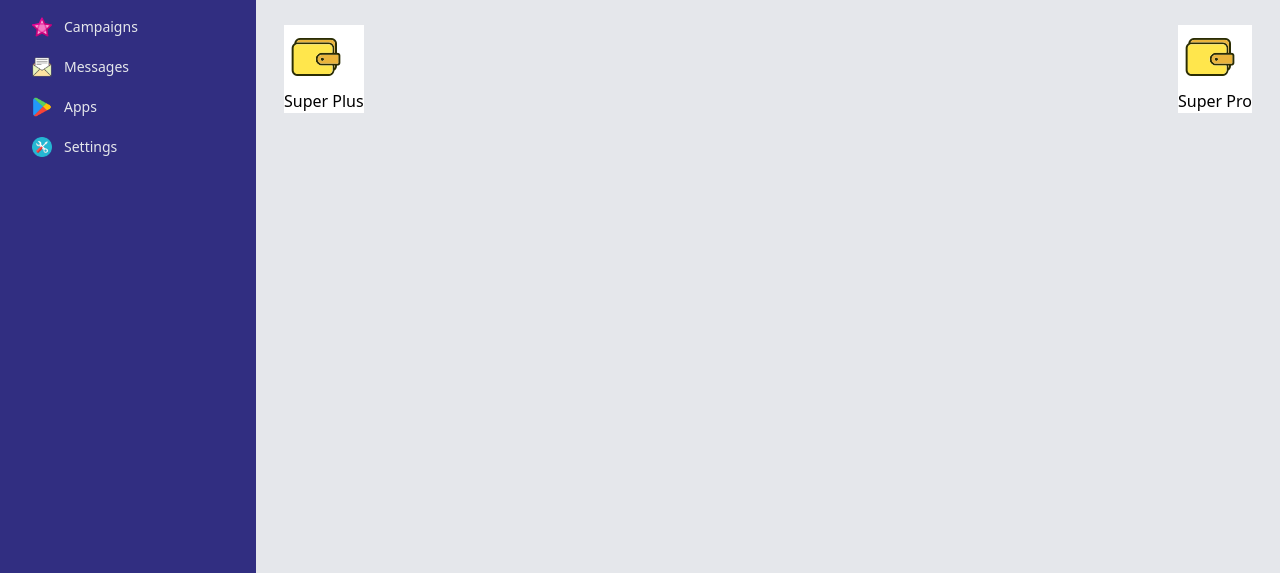
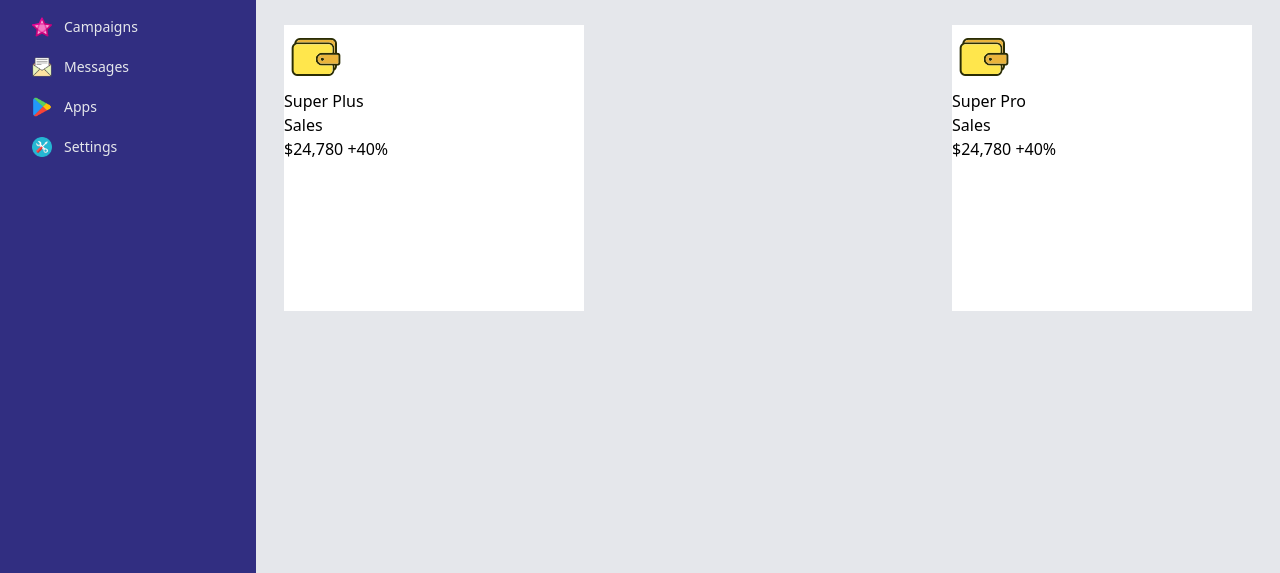
Before and after one commit to CodeHead99/Dashboard, a website: page public/index.html in a window 1280 px wide. Shown: the part 227-800 px from the top of the page. Drawn offline with Linux system fonts and the light colour scheme.

Commit message:
card components

```diff
--- a/public/index.html
+++ b/public/index.html
@@ -131,14 +131,49 @@
         <div class="bg-white">
             <img src="./images/wallet.png" alt="wallet">
             <div>Super Plus</div>
+            <div>
+                Sales
+            </div>
+            <span>$24,780</span>
+            <span>+40%</span>
+            <canvas id="chart1"></canvas>
         </div>
         <div class="bg-white">
             <img src="./images/wallet.png" alt="wallet">
             <div>Super Pro</div>
-
+<div>
+                Sales
+            </div>
+            <span>$24,780</span>
+            <span>+40%</span>
+            <canvas id="chart2"></canvas>
 
         </div>
       </div>
     </div>
+    <script>
+        const xValues = ["Red", "Blue", "Yellow", "Green", "Purple", "Orange"];
+const yValues = [0,4,8,12,16,18,20];
+const barColors = ["Red", "Blue", "Yellow", "Green", "Purple", "Orange"];
+ var ctx = document.getElementById('chart1').getContext('2d');
+
+new Chart(ctx, {
+  type: "bar",
+  data: {
+    labels: xValues,
+    datasets: [{
+      backgroundColor: barColors,
+      data: yValues
+    }]
+  },
+  options: {
+    legend: {display: false},
+    title: {
+      display: true,
+      text: "Super Plus Sales"
+    }
+  }
+});
+    </script>
   </body>
 </html>
```
